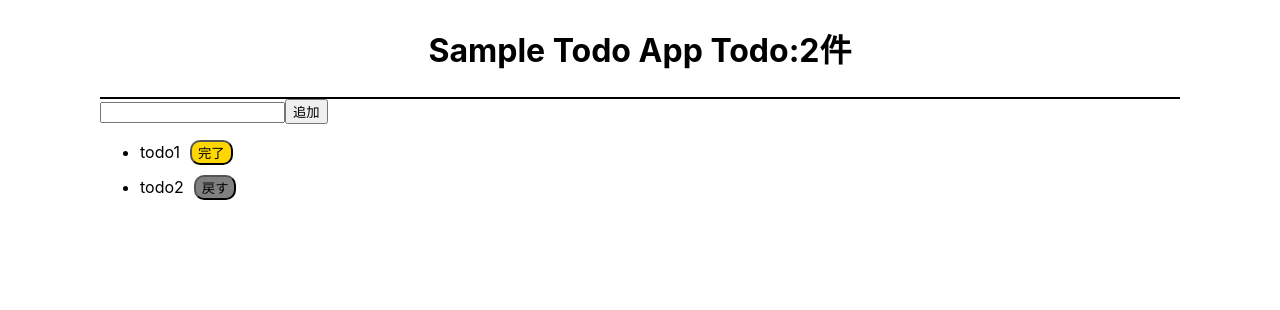
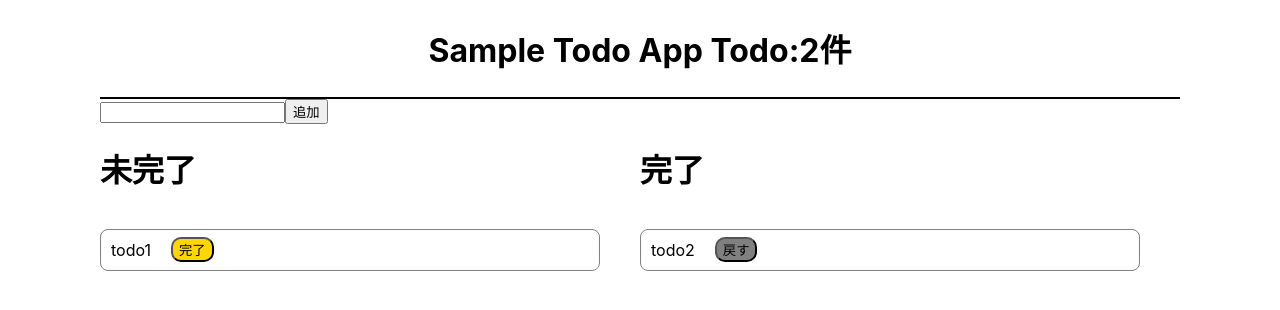
Before and after one commit to syu-dev07/sample-todo-app, a Next.js app: page / in a window 1280 px wide. Shown: the top 310 px of the page. Built offline with nearby package versions, Linux system fonts and the light colour scheme.

Commit message:
スタイル調整

```diff
--- a/components/Todo.module.css
+++ b/components/Todo.module.css
@@ -4,9 +4,13 @@
   align-items: center;
   min-width: 100px;
   max-width: 500px;
+  border: solid 1px gray;
+  border-radius: 8px;
 }
 .todo li {
+  padding: 10px 10px;
   margin-right: 10px;
+  list-style: none;
 }
 .compButton {
   background-color: gold;
--- a/components/TodoList.jsx
+++ b/components/TodoList.jsx
@@ -1,15 +1,41 @@
 import React, { useContext } from "react";
 import { todoContext } from "../pages/_app";
 import { Todo } from "./Todo";
+import styles from "./TodoList.module.css";
 
 export const TodoList = () => {
   const { todos } = useContext(todoContext);
   console.log(todos);
   return (
-    <ul>
-      {todos.map((todo) => {
-        return <Todo key={todo.id} todo={todo} />;
-      })}
-    </ul>
+    <div className={styles.container}>
+      <div className={styles.board}>
+        <h1>未完了</h1>
+        <ul>
+          {todos
+            .filter((todo) => {
+              if (!todo.isDone) {
+                return todo;
+              }
+            })
+            .map((todo) => {
+              return <Todo key={todo.id} todo={todo} />;
+            })}
+        </ul>
+      </div>
+      <div className={styles.board}>
+        <h1>完了</h1>
+        <ul>
+          {todos
+            .filter((todo) => {
+              if (todo.isDone) {
+                return todo;
+              }
+            })
+            .map((todo) => {
+              return <Todo key={todo.id} todo={todo} />;
+            })}
+        </ul>
+      </div>
+    </div>
   );
 };
--- /dev/null
+++ b/components/TodoList.module.css
@@ -0,0 +1,19 @@
+.container {
+  width: 100%;
+  height: 100vh;
+  display: flex;
+  align-items: center;
+  justify-content: space-around;
+}
+
+.board {
+  display: flex;
+  flex-direction: column;
+  justify-content: baseline;
+  min-height: 100%;
+  min-width: 50%;
+  margin: 0 auto;
+}
+.board ul {
+  padding: 0;
+}
```
